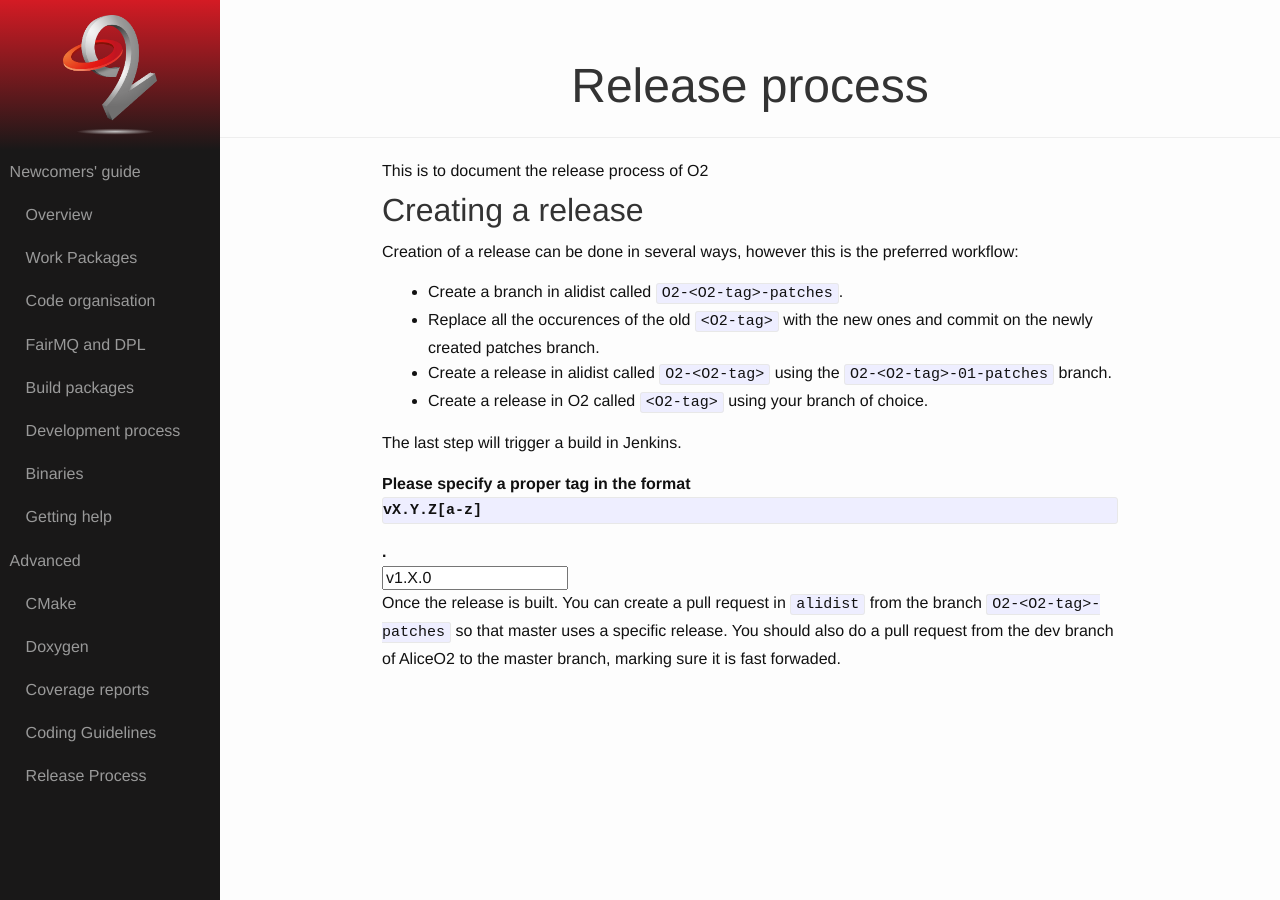
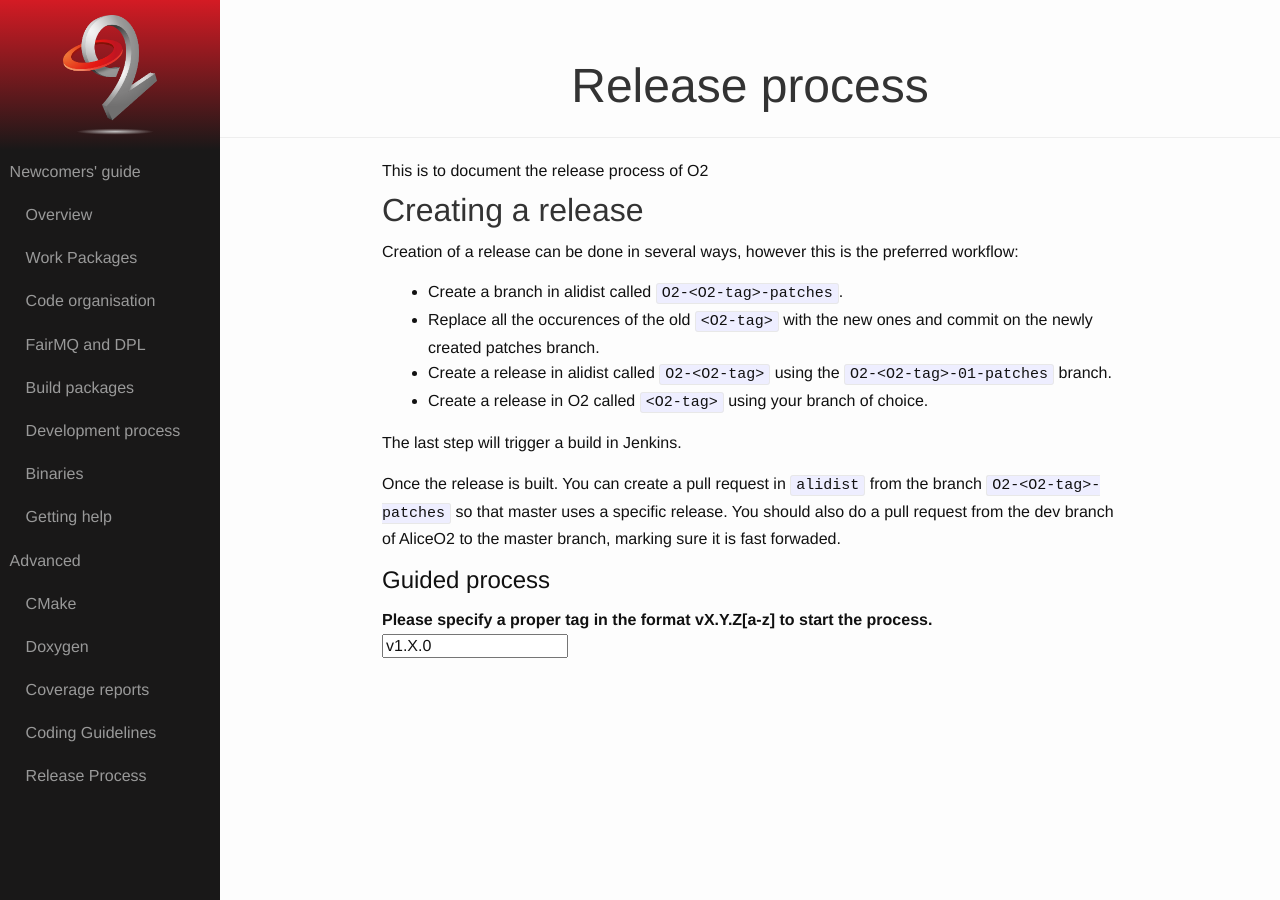
Before and after one commit to AliceO2Group/AliceO2Group.github.io, a Jekyll site: the page built from advanced/release-process.markdown, in a window 1280 px wide. Built offline with Jekyll 4.4.1, drawn with Linux system fonts in a browser that asks for light colours.

Commit message:
More cleanups to the release process page

```diff
--- a/advanced/release-process.markdown
+++ b/advanced/release-process.markdown
@@ -16,6 +16,11 @@ Creation of a release can be done in several ways, however this is the preferred
 * Create a release in O2 called `<O2-tag>` using your branch of choice.
 
 The last step will trigger a build in Jenkins.
+
+Once the release is built. You can create a pull request in `alidist` from the
+branch `O2-<O2-tag>-patches` so that master uses a specific release.
+You should also do a pull request from the dev branch of AliceO2 to the master
+branch, marking sure it is fast forwaded.
 
 <script>
 function update() {
@@ -41,7 +46,8 @@ function update() {
   document.getElementById("workDiv").style.display = "block";
 }
 </script>
-<div id="errorDiv"><strong>Please specify a proper tag in the format <pre>vX.Y.Z[a-z]</pre>.</strong></div>
+<h2>Guided process</h2>
+<div id="errorDiv"><strong>Please specify a proper tag in the format vX.Y.Z[a-z] to start the process.</strong></div>
 <form>
   <input id="release" type="text" onkeyup="update()" onload="update()" value="v1.X.0">
 </form>
```
Also changed, not shown: other parts of advanced/release-process.markdown (+0 -5 lines).
